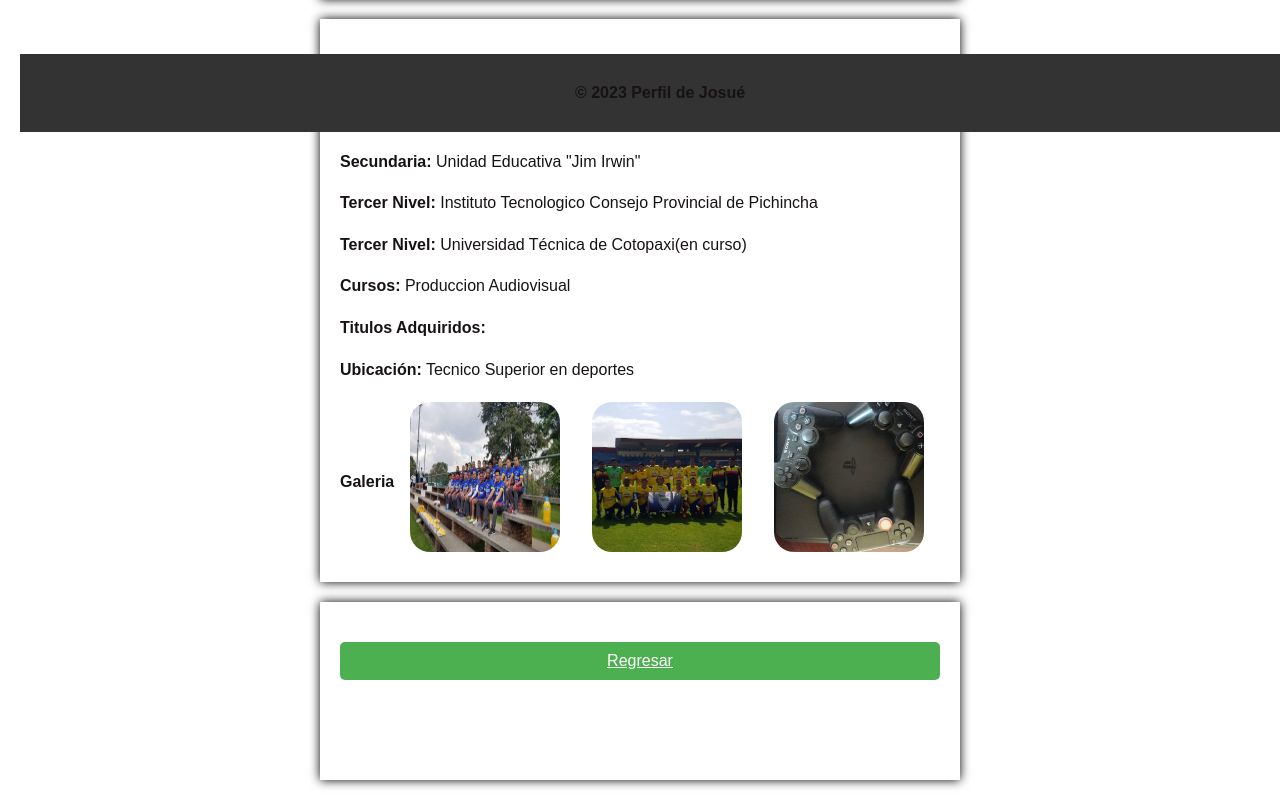
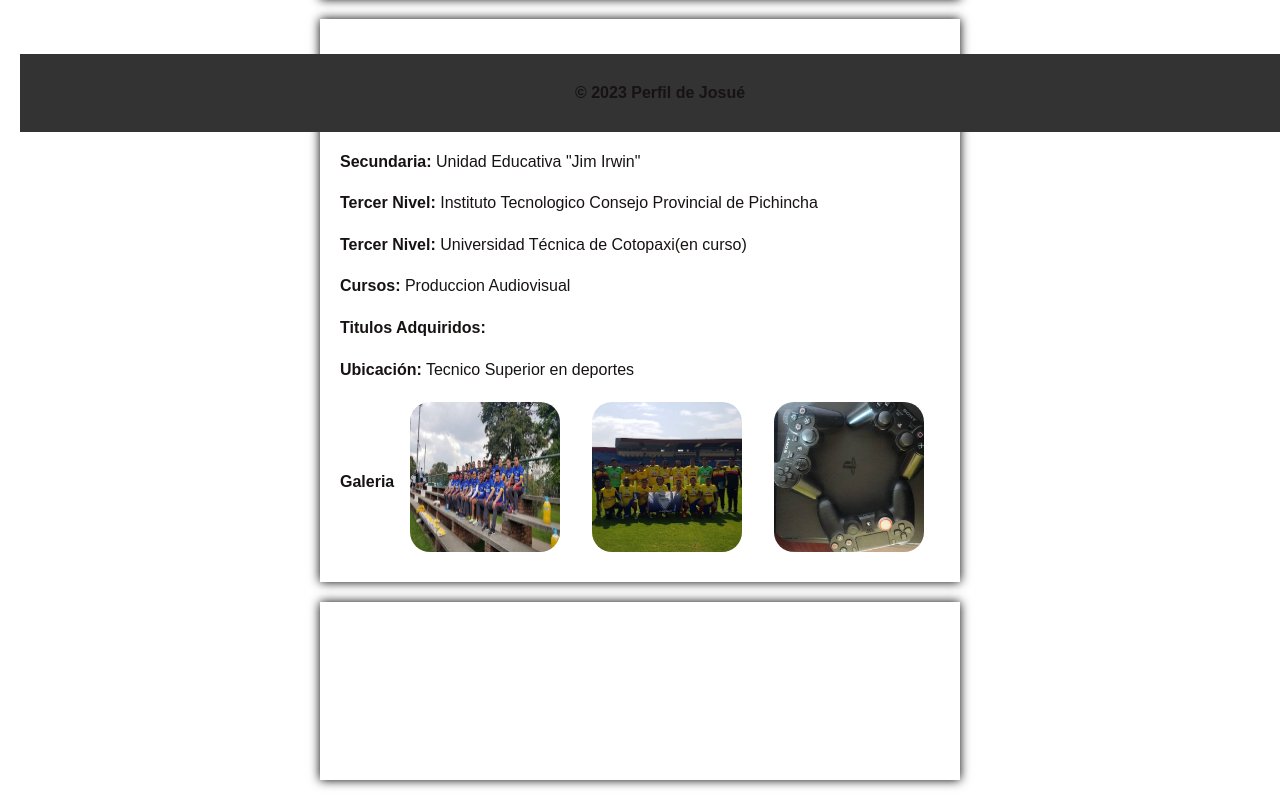
Before and after one commit to Klell11/josue.baldeon.github.io, a plain HTML site: page josue.html in a window 1280 px wide. Shown: the part 668-1468 px from the top of the page. Drawn offline with Linux system fonts and the light colour scheme.

Commit message:
Update style.css

```diff
--- a/style.css
+++ b/style.css
@@ -56,7 +56,7 @@ img {
 }
 
 a {
-    background-color: #4CAF50;
+    background-color: #EB31B;
     color: white;
     padding: 10px 20px;
     border: none;
```
